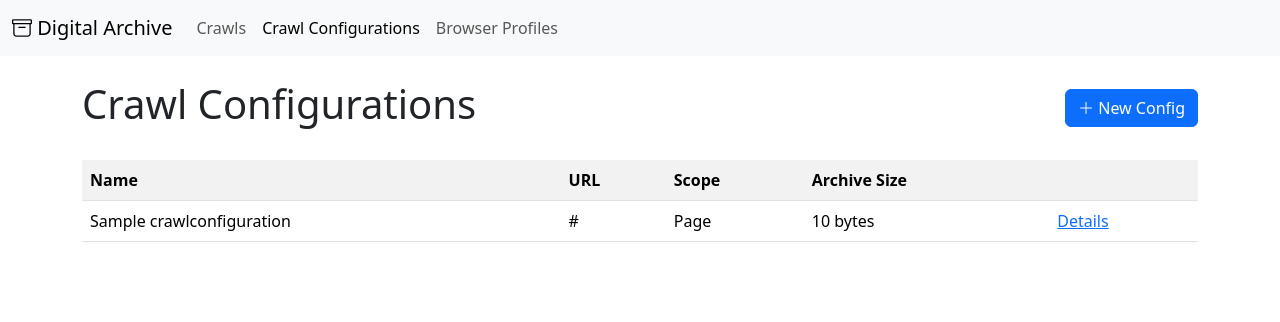
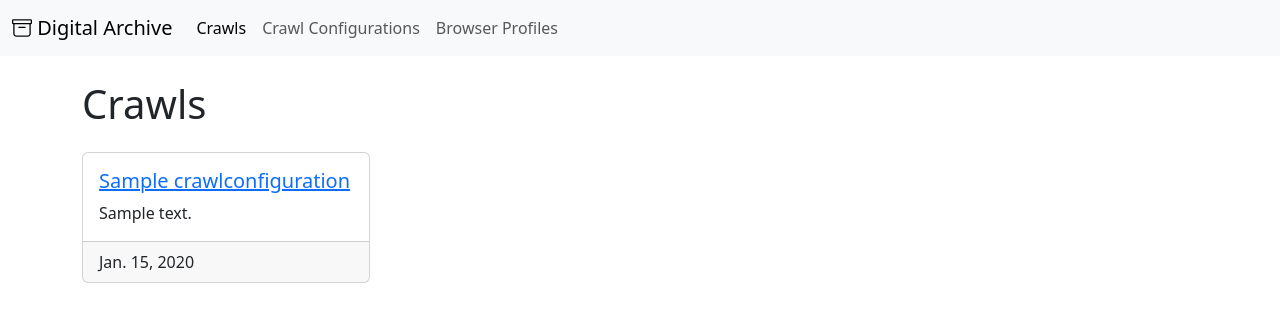
Before and after one commit to ojauch/digital-archive, a Django app: page / in a window 1280 px wide. Shown: the top 322 px of the page. Run offline with Django 5.2, Linux system fonts and the light colour scheme; a user stored in the database is signed in; tables that the repository leaves empty hold one stand-in row (values such as "Sample post"); parts of the project's set-up code (start-up, migrations or seed data) failed here and were passed over; some libraries are stand-ins or nearby versions.

Commit message:
Add crawl list view

```diff
--- /dev/null
+++ b/crawler/templates/crawler/crawl_list.html
@@ -0,0 +1,34 @@
+{% extends "base.html" %}
+{% load i18n static %}
+
+{% block additional_css %}
+    <link href="{% static 'crawl-list.css' %}" rel="stylesheet">
+{% endblock %}
+
+{% block content %}
+    <h1 class="mb-4">{% translate 'Crawls' %}</h1>
+
+    {% if crawls.exists %}
+        <div class="d-flex flex-wrap gap-3 mb-5 align-items-start">
+            {% for crawl in crawls %}
+                <div class="card crawl">
+                    <div class="card-body">
+                        <h5 class="card-title">
+                            <a href="{% url 'crawl_detail' pk=crawl.pk %}">{{ crawl.config.name }}</a>
+                        </h5>
+                        {% if crawl.config.description %}
+                            <p class="card-text">{{ crawl.config.description }}</p>
+                        {% endif %}
+                    </div>
+                    {% if crawl.finished_at %}
+                        <div class="card-footer">
+                            {{ crawl.finished_at|date }}
+                        </div>
+                    {% endif %}
+                </div>
+            {% endfor %}
+        </div>
+    {% else %}
+        <p>{% translate 'No crawls exist yet' %}</p>
+    {% endif %}
+{% endblock %}
--- a/crawler/views.py
+++ b/crawler/views.py
@@ -105,6 +105,14 @@ class CrawlConfigurationDeleteView(LoginRequiredMixin, DeleteView):
 
     def get_queryset(self):
         return CrawlConfiguration.objects.filter(owner=self.request.user)
+
+
+class CrawlListView(LoginRequiredMixin, ListView):
+    model = Crawl
+    context_object_name = "crawls"
+
+    def get_queryset(self):
+        return Crawl.objects.filter(config__owner=self.request.user)
 
 
 class CrawlDetailView(LoginRequiredMixin, DetailView):
--- a/digital_archive/urls.py
+++ b/digital_archive/urls.py
@@ -25,6 +25,7 @@ from crawler.views import (
     CrawlConfigurationUpdateView,
     CrawlConfigurationDeleteView,
     start_crawl_view,
+    CrawlListView,
     CrawlDetailView,
     BrowserProfileListView,
     BrowserProfileUpdateView,
@@ -34,7 +35,11 @@ from crawler.views import (
 )
 
 urlpatterns = [
-    path("", CrawlConfigurationListView.as_view(), name="crawl_configuration_list"),
+    path(
+        "crawler/configs/",
+        CrawlConfigurationListView.as_view(),
+        name="crawl_configuration_list",
+    ),
     path(
         "crawler/configs/<int:pk>",
         CrawlConfigurationDetailView.as_view(),
@@ -59,6 +64,11 @@ urlpatterns = [
         "crawler/configs/create",
         CrawlConfigurationCreateView.as_view(),
         name="crawl_configuration_create",
+    ),
+    path(
+        "",
+        CrawlListView.as_view(),
+        name="crawl_list",
     ),
     path(
         "crawls/<int:pk>",
--- /dev/null
+++ b/static/crawl-list.css
@@ -0,0 +1,3 @@
+.crawl {
+    width: 18rem;
+}
--- a/templates/base.html
+++ b/templates/base.html
@@ -24,7 +24,7 @@
             {% with request.resolver_match.url_name as url_name %}
                 <ul class="navbar-nav me-auto mb-2 mb-lg-0">
                     <li class="nav-item">
-                        <a class="nav-link" href="#">{% translate 'Crawls' %}</a>
+                        <a class="nav-link {% if url_name == 'crawl_list' %}active " aria-current="page{% endif %}" href="{% url 'crawl_list' %}">{% translate 'Crawls' %}</a>
                     </li>
                     <li class="nav-item">
                         <a class="nav-link {% if url_name == 'crawl_configuration_list' %}active" aria-current="page{% endif %}"
```
